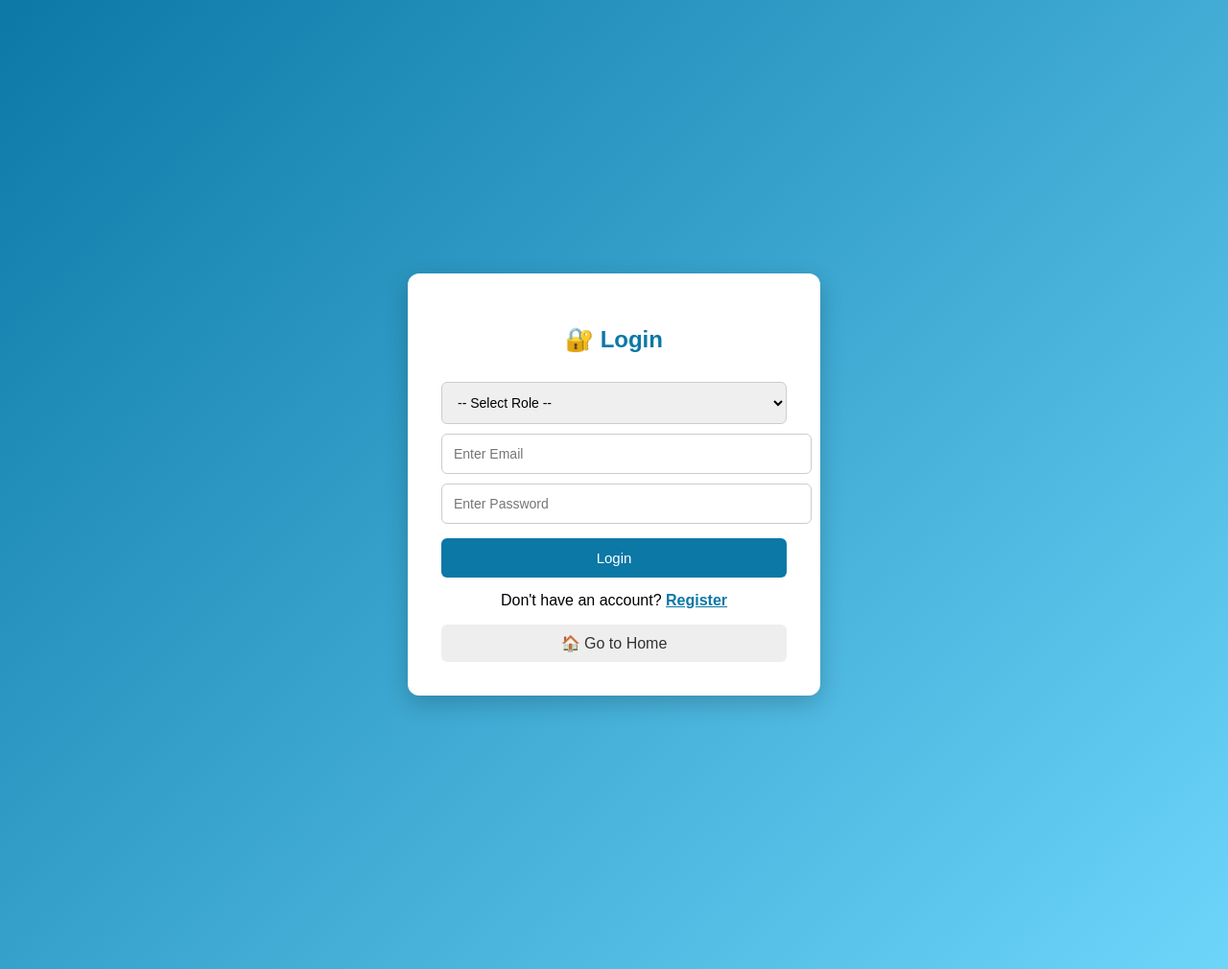
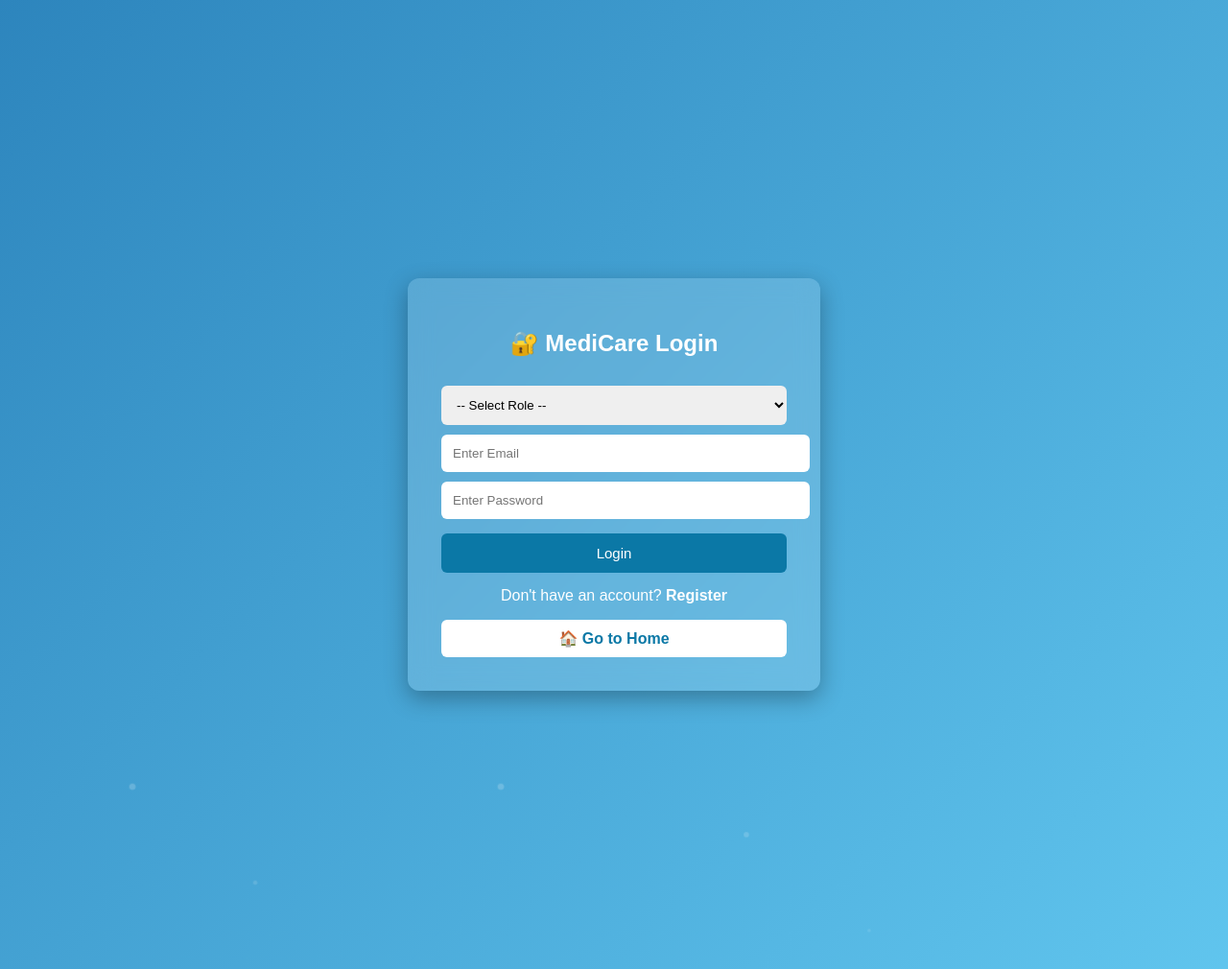
Before and after one commit to TashiniUpendra/-MEDICARE-ONLINE-APPOINTMENT-SYSTEM, a PHP site: page /Login.php in a window 1280 px wide. Shown: the whole page at 96% size. Run offline with PHP 8.4, Linux system fonts and the light colour scheme.

Commit message:
Update Login.php

```diff
--- a/Login.php
+++ b/Login.php
@@ -49,13 +49,71 @@ if ($_SERVER["REQUEST_METHOD"] === "POST") {
 <title>MediCare | Login</title>
 
 <style>
+
+/* ===== BODY ANIMATION ===== */
 body {
     margin:0;
     font-family: "Poppins", sans-serif;
-    background: linear-gradient(135deg,#0b78a6,#6dd5fa);
+    background: linear-gradient(-45deg, #0b78a6, #6dd5fa, #2980b9, #00c6ff);
+    background-size: 400% 400%;
+    animation: gradientBG 10s ease infinite;
 }
 
-/* CENTER BOX */
+/* Gradient animation */
+@keyframes gradientBG {
+    0% { background-position: 0% 50%; }
+    50% { background-position: 100% 50%; }
+    100% { background-position: 0% 50%; }
+}
+
+/* ===== BUBBLES ===== */
+.bubbles{
+    position: fixed;
+    width:100%;
+    height:100%;
+    top:0;
+    left:0;
+    overflow:hidden;
+    z-index:-1;
+}
+
+.bubbles span{
+    position:absolute;
+    display:block;
+    width:20px;
+    height:20px;
+    background:rgba(255,255,255,0.3);
+    animation: animate 20s linear infinite;
+    bottom:-150px;
+    border-radius:50%;
+}
+
+.bubbles span:nth-child(1){ left:10%; animation-delay:0s; }
+.bubbles span:nth-child(2){ left:20%; animation-delay:2s; }
+.bubbles span:nth-child(3){ left:25%; animation-delay:4s; }
+.bubbles span:nth-child(4){ left:40%; animation-delay:0s; }
+.bubbles span:nth-child(5){ left:70%; animation-delay:3s; }
+.bubbles span:nth-child(6){ left:80%; animation-delay:5s; }
+.bubbles span:nth-child(7){ left:50%; animation-delay:7s; }
+.bubbles span:nth-child(8){ left:60%; animation-delay:1s; }
+.bubbles span:nth-child(9){ left:30%; animation-delay:6s; }
+.bubbles span:nth-child(10){ left:90%; animation-delay:8s; }
+
+@keyframes animate{
+    0%{
+        transform:translateY(0) scale(0);
+        opacity:0;
+    }
+    50%{
+        opacity:1;
+    }
+    100%{
+        transform:translateY(-1000px) scale(1);
+        opacity:0;
+    }
+}
+
+/* ===== CENTER BOX ===== */
 .container {
     display:flex;
     justify-content:center;
@@ -63,18 +121,21 @@ body {
     height:100vh;
 }
 
+/* GLASS UI */
 .box {
-    background:white;
+    background: rgba(255,255,255,0.15);
+    backdrop-filter: blur(12px);
     padding:35px;
     border-radius:12px;
     width:360px;
-    box-shadow:0 8px 25px rgba(0,0,0,0.2);
+    box-shadow:0 8px 25px rgba(0,0,0,0.3);
     text-align:center;
+    color:white;
 }
 
+/* TITLE */
 h2 {
     margin-bottom:20px;
-    color:#0b78a6;
 }
 
 /* INPUTS */
@@ -83,11 +144,11 @@ input, select {
     padding:12px;
     margin-top:10px;
     border-radius:6px;
-    border:1px solid #ccc;
-    font-size:14px;
+    border:none;
+    outline:none;
 }
 
-/* BUTTONS */
+/* BUTTON */
 button {
     width:100%;
     padding:12px;
@@ -104,24 +165,26 @@ button:hover {
     background:#095c80;
 }
 
+/* LINKS */
+a {
+    color:#fff;
+    text-decoration:none;
+    font-weight:bold;
+}
+
 /* HOME BUTTON */
 .home-btn {
     display:block;
     margin-top:10px;
     padding:10px;
-    background:#eee;
-    color:#333;
-    text-decoration:none;
+    background:white;
+    color:#0b78a6;
     border-radius:6px;
-}
-
-.home-btn:hover {
-    background:#ddd;
 }
 
 /* ERROR */
 .error {
-    color:red;
+    color:#ffcccc;
     margin-bottom:10px;
 }
 </style>
@@ -130,10 +193,16 @@ button:hover {
 
 <body>
 
+<!-- BUBBLES -->
+<div class="bubbles">
+    <span></span><span></span><span></span><span></span><span></span>
+    <span></span><span></span><span></span><span></span><span></span>
+</div>
+
 <div class="container">
 <div class="box">
 
-<h2>🔐 Login</h2>
+<h2>🔐 MediCare Login</h2>
 
 <?php if ($error) echo "<p class='error'>$error</p>"; ?>
 
@@ -153,13 +222,11 @@ button:hover {
 
 </form>
 
-<!-- Register -->
 <p style="margin-top:15px;">
 Don't have an account?
-<a href="register.php" style="color:#0b78a6;font-weight:bold;">Register</a>
+<a href="register.php">Register</a>
 </p>
 
-<!-- 🔥 NEW HOME BUTTON -->
 <a href="home.php" class="home-btn">🏠 Go to Home</a>
 
 </div>
```
